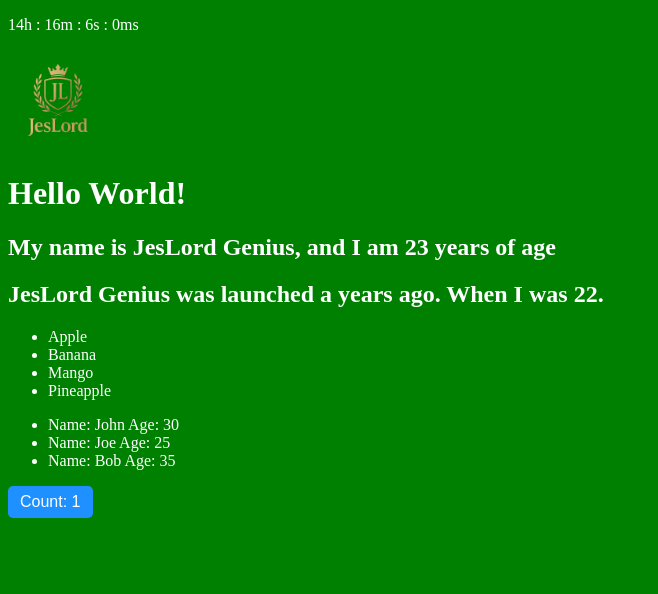
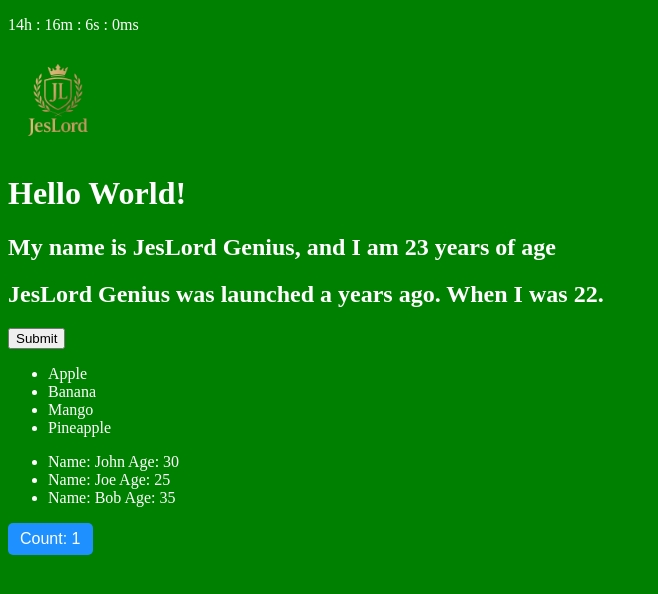
Before and after one commit to Francis-annor/Developmental-Projects, a React (Vite) app in the folder React with Vite/reactVite-demo/: page / in a window 1280 px wide. Shown: the top 594 px of the page, without its empty margins (0-658 px from the left). Built offline with nearby package versions, Linux system fonts and the light colour scheme.

Commit message:
feat: Add Submit button component and integrate it into App component

```diff
--- a/React with Vite/reactVite-demo/src/App.jsx
+++ b/React with Vite/reactVite-demo/src/App.jsx
@@ -9,6 +9,7 @@ import { name, age } from './Components/personal.js'
 // importing default export module. Note: When importing a default export module you don't need curly braces
 import Message from './Components/message.jsx'
 import Keyboard from './Components/Keyboard.jsx'
+import Submit from './Components/MyButtons.jsx'
 
 // CSS import module
 import './App.css'
@@ -69,6 +70,7 @@ function App() {
       <h1>Hello World!</h1>
       <Introduction />
       <Message />
+      <Submit />
     </div>
   )
 }
--- /dev/null
+++ b/React with Vite/reactVite-demo/src/Components/MyButtons.jsx
@@ -0,0 +1,10 @@
+// React Event Handler
+export default function Submit(){
+    const Specify = (content, action) => {
+        alert('Action: ' + action.type + ' ' + content);
+    }
+    return(
+        //Passing Arguments to event handlers, and Using 'event' as an argument to check for Event type.
+        <button onClick={(event) => Specify('Form', event)}>Submit</button>
+    )
+}
```
